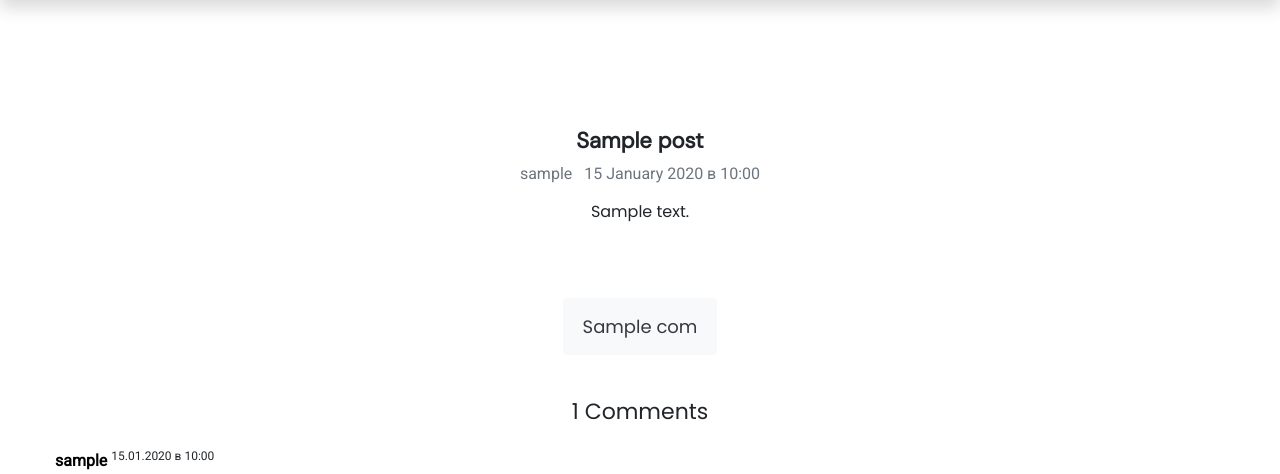
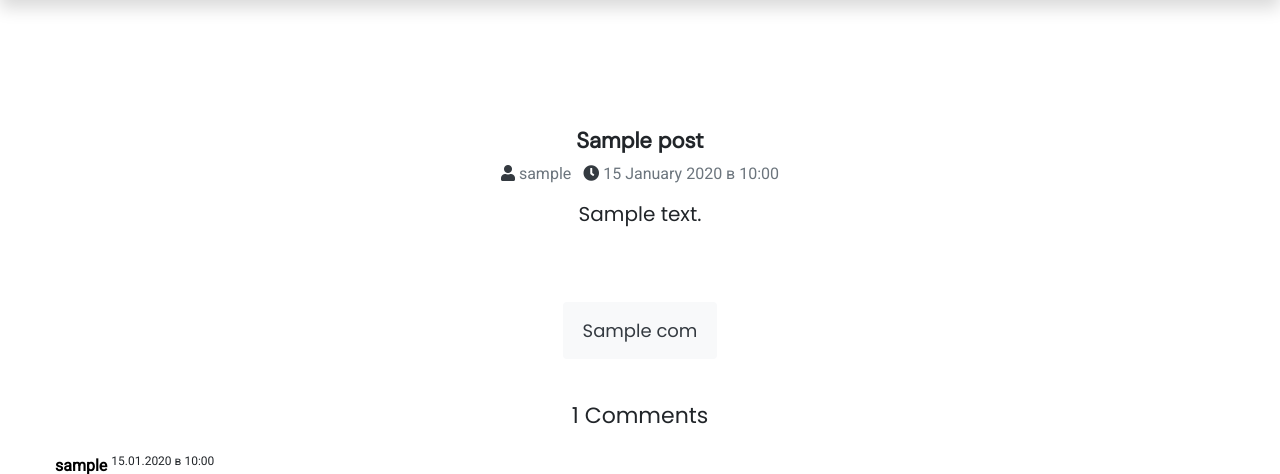
Before and after one commit to Gxldz21/SocialClub, a Django app: template templates/posts/post_detail.html in a window 1280 px wide. Shown: the part 87-561 px from the top of the page. Run offline with Django 4.2, Linux system fonts and the light colour scheme; the template is opened without the code that fills it: most values are stand-ins (such as "Sample title", 1, 10 or a date in 2020); some libraries are stand-ins or nearby versions.

Commit message:
updated base and post_detail

```diff
--- a/templates/base.html
+++ b/templates/base.html
@@ -11,9 +11,9 @@
     <link rel="icon" type="image/png" sizes="16x16" href="{% static 'img/fav/favicon-16x16.png' %}">
     <meta name="msapplication-TileColor" content="#da532c">
     <meta name="theme-color" content="#ffffff">
-<!--            <link rel="stylesheet" href="https://cdnjs.cloudflare.com/ajax/libs/font-awesome/5.15.2/css/all.min.css"-->
-<!--        integrity="sha512-HK5fgLBL+xu6dm/Ii3z4xhlSUyZgTT9tuc/hSrtw6uzJOvgRr2a9jyxxT1ely+B+xFAmJKVSTbpM/CuL7qxO8w=="-->
-<!--        crossorigin="anonymous" />-->
+            <link rel="stylesheet" href="https://cdnjs.cloudflare.com/ajax/libs/font-awesome/5.15.2/css/all.min.css"
+        integrity="sha512-HK5fgLBL+xu6dm/Ii3z4xhlSUyZgTT9tuc/hSrtw6uzJOvgRr2a9jyxxT1ely+B+xFAmJKVSTbpM/CuL7qxO8w=="
+        crossorigin="anonymous" />
     <link rel="stylesheet" href="{% static 'css/bootstrap.min.css' %}">
     <link rel="stylesheet" href="{% static 'css/style.css' %}">
 </head>
--- a/templates/posts/post_detail.html
+++ b/templates/posts/post_detail.html
@@ -29,7 +29,7 @@
             </div>
             {% endif %}
                 <div class="content text-dark display-2 secondary-title mt-3">
-                <p style="text-align: center;">{{ posts.text|safe }}</p>
+                <h5 style="text-align: center;">{{ posts.text|safe }}</h5>
                 </div>
         </article>
         <div class="post-footer mb-3">
```
